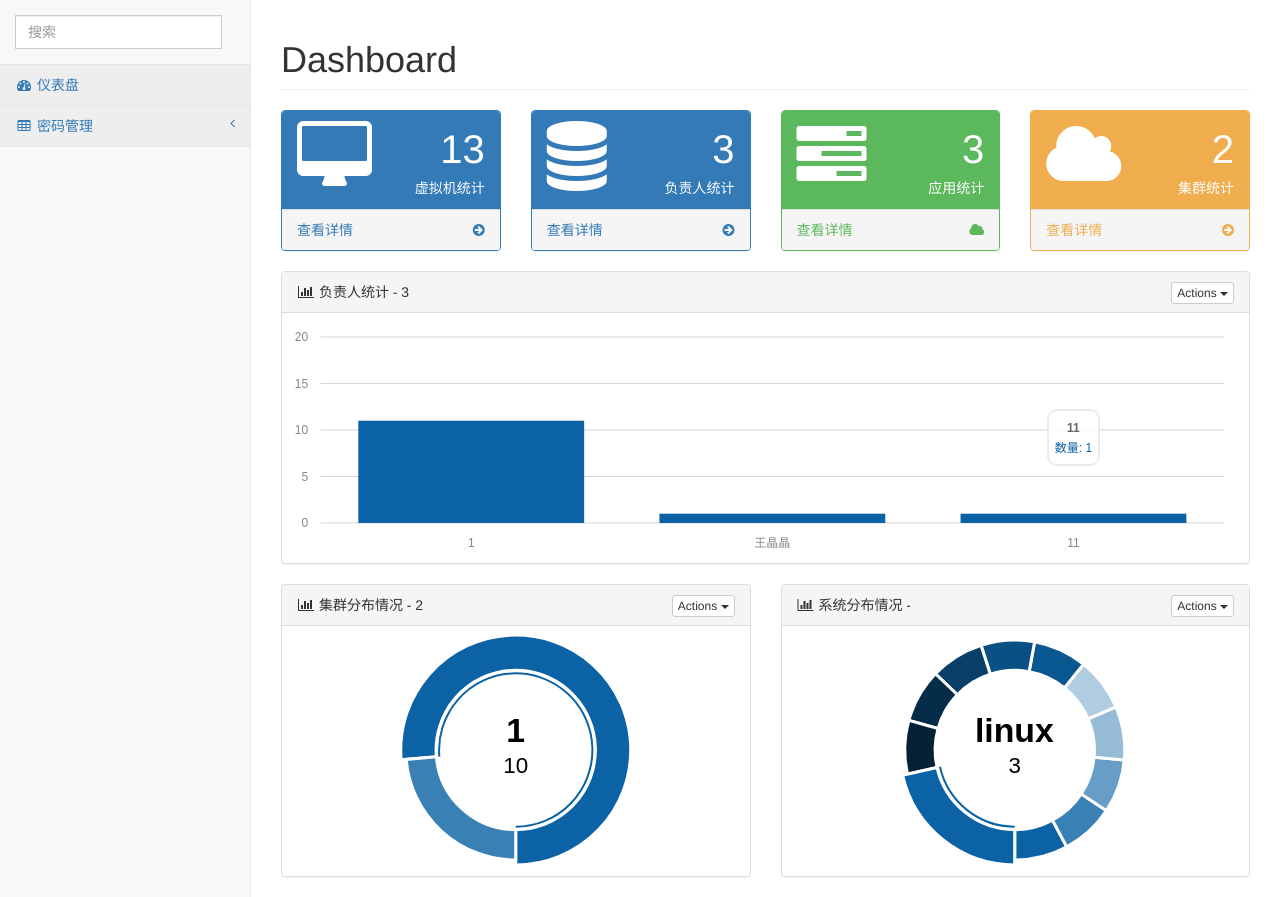
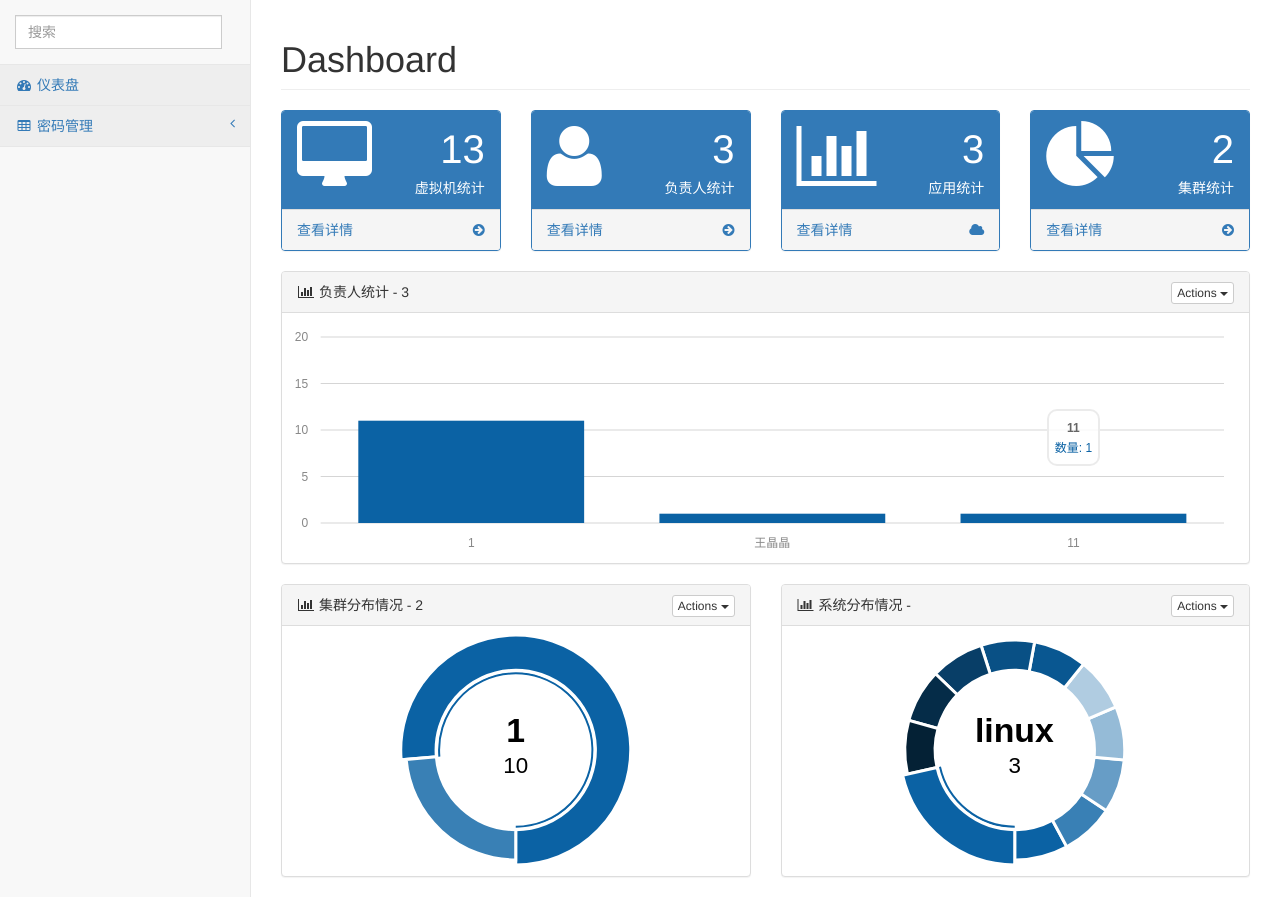
Before and after one commit to borays/django_passwd, a Django app: page / in a window 1280 px wide. Shown: the part 51-948 px from the top of the page. Run offline with Django 3.2, Linux system fonts and the light colour scheme; a user stored in the database is signed in; data comes from the database, SQL or seed files in the repository; parts of the project's set-up code (start-up, migrations or seed data) failed here and were passed over; some libraries are stand-ins or nearby versions.

Commit message:
201807301955

```diff
--- a/dj_pwd/settings.py
+++ b/dj_pwd/settings.py
@@ -135,3 +135,8 @@ STATIC_URL = '/static/'
 TEMPLATE_DIRS = (os.path.join(BASE_DIR,  'templates'),)
 
 LOGIN_URL='/user_login'
+
+# session 设置
+SESSION_COOKIE_AGE = 60 * 30 # 30分钟
+SESSION_SAVE_EVERY_REQUEST = True
+SESSION_EXPIRE_AT_BROWSER_CLOSE = True # 关闭浏览器，则COOKIE失效
--- a/templates/pwdmanger/index.html
+++ b/templates/pwdmanger/index.html
@@ -39,7 +39,7 @@
                     <div class="panel-heading">
                         <div class="row">
                             <div class="col-xs-3">
-                                <i class="fa fa-database fa-5x"></i>
+                                <i class="fa fa-user fa-5x"></i>
                             </div>
                             <div class="col-xs-9 text-right">
                                 <div class="huge">{{ order.count }}</div>
@@ -57,11 +57,11 @@
                 </div>
             </div>
             <div class="col-lg-3 col-md-6">
-                <div class="panel panel-green">
+                <div class="panel panel-primary">
                     <div class="panel-heading">
                         <div class="row">
                             <div class="col-xs-3">
-                                <i class="fa fa-tasks fa-5x"></i>
+                                <i class="fa fa-bar-chart fa-5x"></i>
                             </div>
                             <div class="col-xs-9 text-right">
                                 <div class="huge">{{ apps.count }}</div>
@@ -79,11 +79,11 @@
                 </div>
             </div>
             <div class="col-lg-3 col-md-6">
-                <div class="panel panel-yellow">
+                <div class="panel panel-primary">
                     <div class="panel-heading">
                         <div class="row">
                             <div class="col-xs-3">
-                                <i class="fa fa-cloud fa-5x"></i>
+                                <i class="fa fa-pie-chart fa-5x"></i>
                             </div>
                             <div class="col-xs-9 text-right">
                                 <div class="huge">{{ cluster.count }}</div>
```
